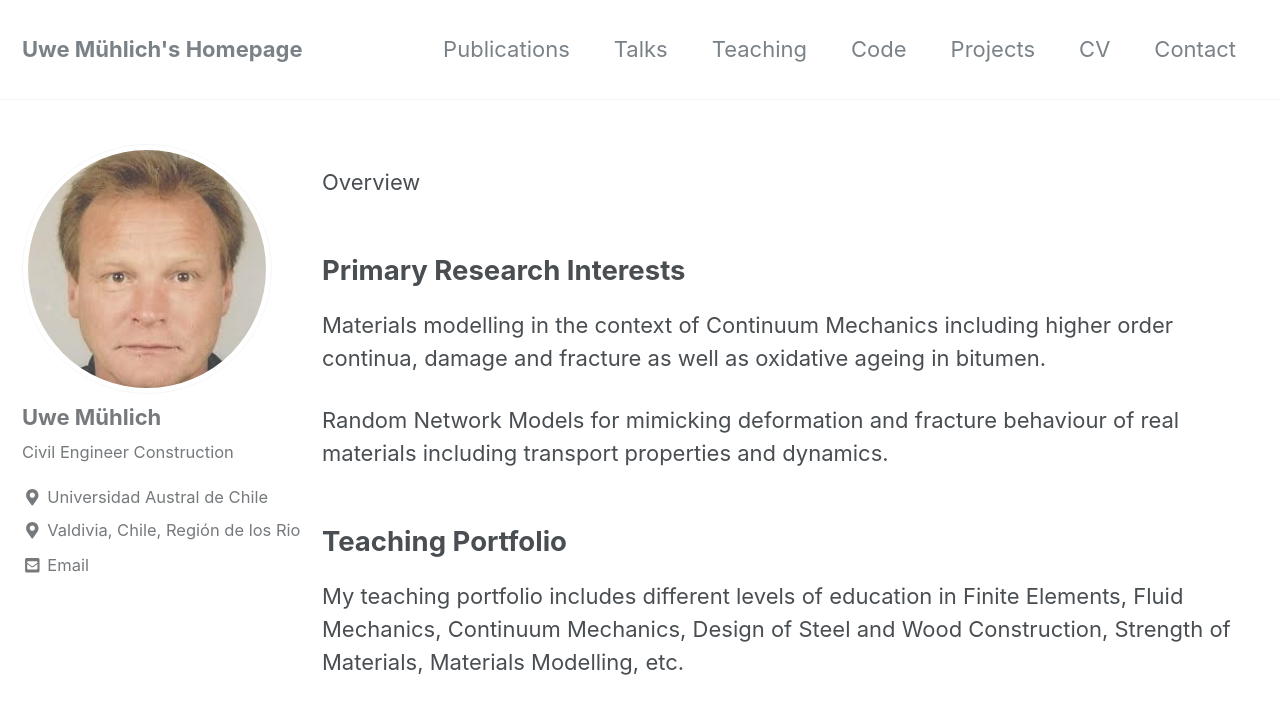
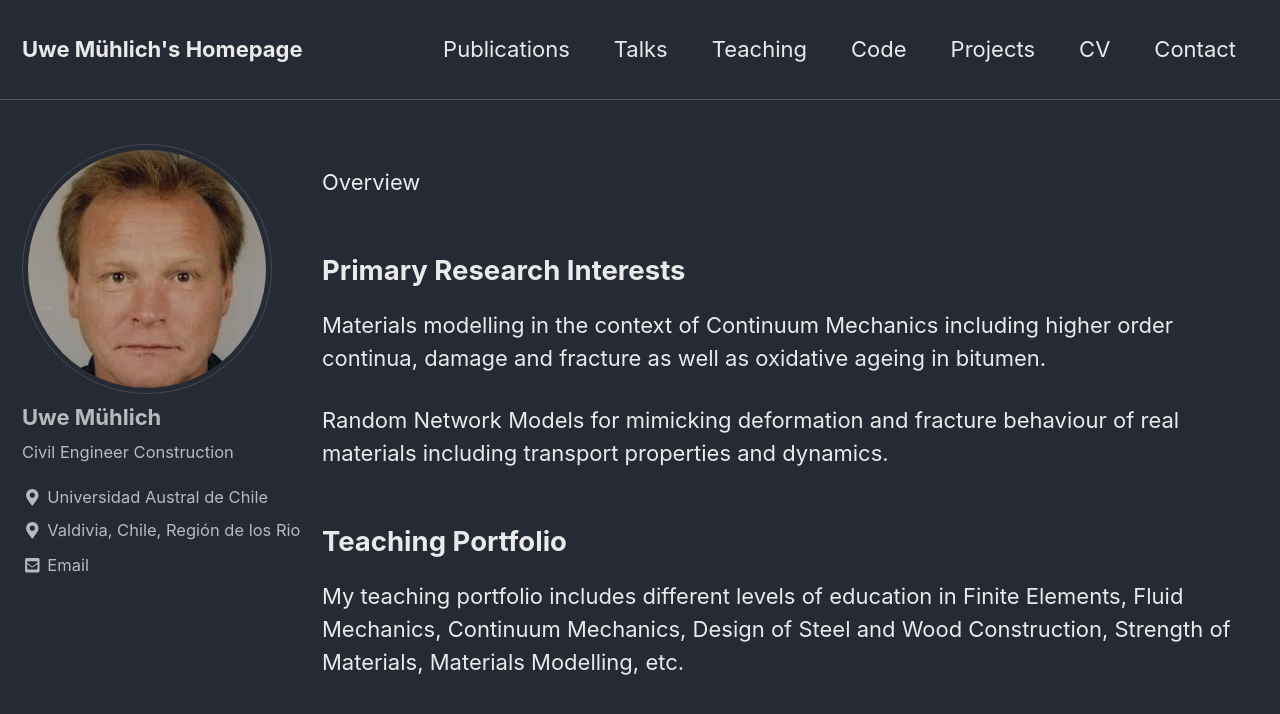
Before and after one commit to UweMuehlich/MyAcademic, a Jekyll site: the page built from _pages/about.md, in a window 1280 px wide and 900 px high. Shown: the top 714 px of the window. Built offline with Jekyll 4.4.1, drawn with Linux system fonts in a browser that asks for light colours; nearby versions of some CDN libraries.

Commit message:
Update _config.yml

```diff
--- a/_config.yml
+++ b/_config.yml
@@ -12,7 +12,7 @@
 
 # theme                  : "minimal-mistakes-jekyll"
 # remote_theme           : "mmistakes/minimal-mistakes"
-minimal_mistakes_skin    : "default" # "sunrise" #"default" # "air", "aqua", "contrast", "dark", "dirt", "neon", "mint", "plum", "sunrise"
+minimal_mistakes_skin    : "dark" # "sunrise" #"default" # "air", "aqua", "contrast", "dark", "dirt", "neon", "mint", "plum", "sunrise"
 
 # Site Settings
 locale                   : "en-US"
```
